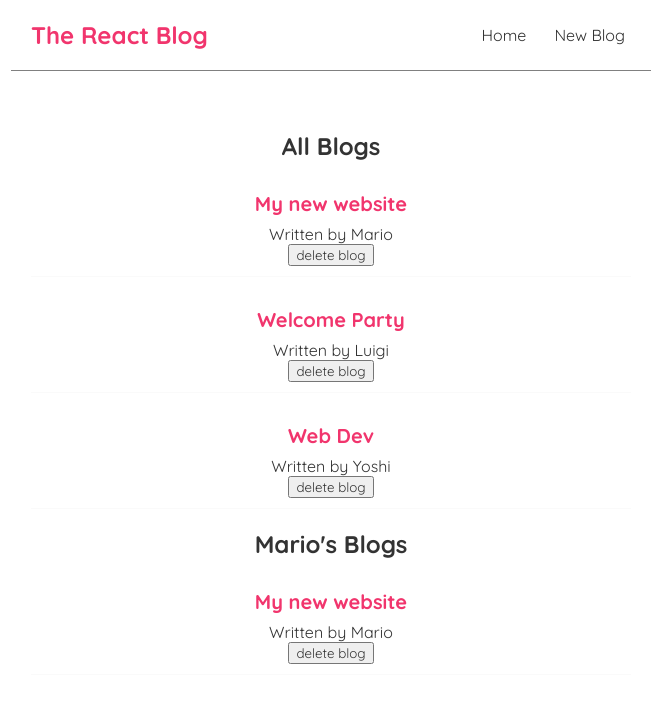
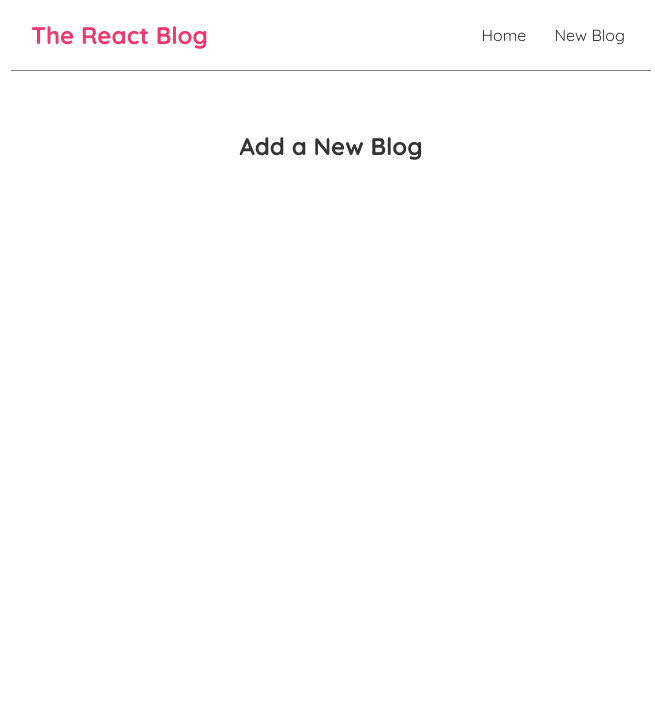
Before and after one commit to seanfriedman1994/react-blog, a React (Create React App) app: page /create in a window 1280 px wide. Shown: the top 702 px of the page, without its empty margins (309-964 px from the left). Built offline with nearby package versions, Linux system fonts and the light colour scheme.

Commit message:
BlogList, json data, routing

```diff
--- /dev/null
+++ b/data/db.json
@@ -0,0 +1,7 @@
+{
+  "blogs": [
+    {"title": "My new website", "body": "Lorem Ipsum", "author": "Mario", "id": 1},
+    {"title": "Welcome Party", "body": "Lorem Ipsum", "author": "Luigi", "id": 2},
+    {"title": "Web Dev", "body": "Lorem Ipsum", "author": "Yoshi", "id": 3}
+  ]
+}
--- a/package.json
+++ b/package.json
@@ -8,6 +8,7 @@
     "@testing-library/user-event": "^13.5.0",
     "react": "^18.3.1",
     "react-dom": "^18.3.1",
+    "react-router-dom": "^5.3.4",
     "react-scripts": "5.0.1",
     "web-vitals": "^2.1.4"
   },
--- a/src/App.js
+++ b/src/App.js
@@ -1,15 +1,30 @@
 import './App.css';
 import Navbar from './Navbar';
 import Home from './Home';
+import Create from './Create';
+import { BrowserRouter as Router, Route, Switch } from 'react-router-dom/cjs/react-router-dom.min';
 
 function App() {
   return (
-    <div className="App">
-      <Navbar />
-      <div className="content">
-      <Home />
+    <Router>
+      <div className="App">
+        <Navbar />
+        <div className="content">
+          <Switch>
+            <Route exact path="/">
+              <Home></Home>
+            </Route>
+            <Route exact path="/home">
+              <Home></Home>
+            </Route>
+            <Route path="/create">
+              <Create></Create>
+            </Route>
+
+          </Switch>
+        </div>
       </div>
-    </div>
+    </Router>
   );
 }
 
--- a/src/BlogList.js
+++ b/src/BlogList.js
@@ -1,4 +1,4 @@
-const BlogList = ({blogs, title, handleDelete}) => {
+const BlogList = ({blogs, title}) => {
   // const blogs = props.blogs;
   // const title = props.title;
 
@@ -10,7 +10,6 @@
         <div className="blog-preview" key={blog.id}>
           <h2>{blog.title}</h2>
           <p>Written by {blog.author}</p>
-          <button onClick={() => handleDelete(blog.id)}>delete blog</button>
         </div>
       ))}
   </div> );
--- /dev/null
+++ b/src/Create.js
@@ -0,0 +1,9 @@
+const Create = () => {
+    return (
+    <div className="create">
+        <h2>Add a New Blog</h2>
+    </div>
+    );
+}
+
+export default Create;
--- a/src/Home.js
+++ b/src/Home.js
@@ -1,26 +1,14 @@
-import { useState, useEffect } from "react";
+import useFetch from "./useFetch";
 import BlogList from "./BlogList";
 
 const Home = () => {
-
-  const [blogs, setBlogs] = useState([
-    {title: "My new website", body: "Lorem Ipsum", author: "Mario", id: 1},
-    {title: "Welcome Party", body: "Lorem Ipsum", author: "Luigi", id: 2},
-    {title: "Web Dev", body: "Lorem Ipsum", author: "Yoshi", id: 3}
-  ]);
-
-  const handleDelete = (id) => {
-    setBlogs(blogs.filter(x => x.id != id));
-  };
-
-  useEffect(() => {
-    console.log('use effect');
-  });
+  const {data, isPending, error} = useFetch("http://localhost:8000/blogs");
 
   return (
     <div className="home">
-      <BlogList blogs={blogs} title="All Blogs" handleDelete={handleDelete} />
-      <BlogList blogs={blogs.filter(x => x.author === "Mario")} title="Mario's Blogs" handleDelete={handleDelete} />
+      {error && <div>{error}</div>}
+      {isPending && <div>Loading...</div>}
+      {data && <BlogList blogs={data} title="All Blogs" /> }
     </div>
    );
 }
--- a/src/Navbar.js
+++ b/src/Navbar.js
@@ -1,10 +1,12 @@
+import { Link } from "react-router-dom/cjs/react-router-dom.min";
+
 const Navbar = () => {
   return (
     <nav className="navbar">
       <h1>The React Blog</h1>
       <div className="links">
-        <a href="/">Home</a>
-        <a href="/create">New Blog</a>
+        <Link to="/">Home</Link>
+        <Link to="/create">New Blog</Link>
       </div>
     </nav>
    );
--- /dev/null
+++ b/src/useFetch.js
@@ -0,0 +1,33 @@
+import { useEffect, useState } from "react";
+
+const useFetch = (url) => {
+
+  const [data, setData] = useState(null);
+  const [isPending, setIsPending] = useState(true);
+  const [error, setError] = useState(null);
+
+  useEffect(() => {
+    setTimeout(() => {
+      fetch(url)
+      .then(res => {
+        if(!res.ok){
+          throw Error('Error, could not fetch data.');
+        }
+        return res.json();
+      })
+      .then(data => {
+        setData(data);
+        setIsPending(false);
+        setError(null);
+      })
+      .catch(err => {
+        setError(err.message);
+        setIsPending(false);
+      });
+    }, 1000);
+  }, [url]);
+
+  return {data, isPending, error};
+}
+
+export default useFetch;
```
Also changed, not shown: 1 other file (tests, documents, lock files or other folders).
